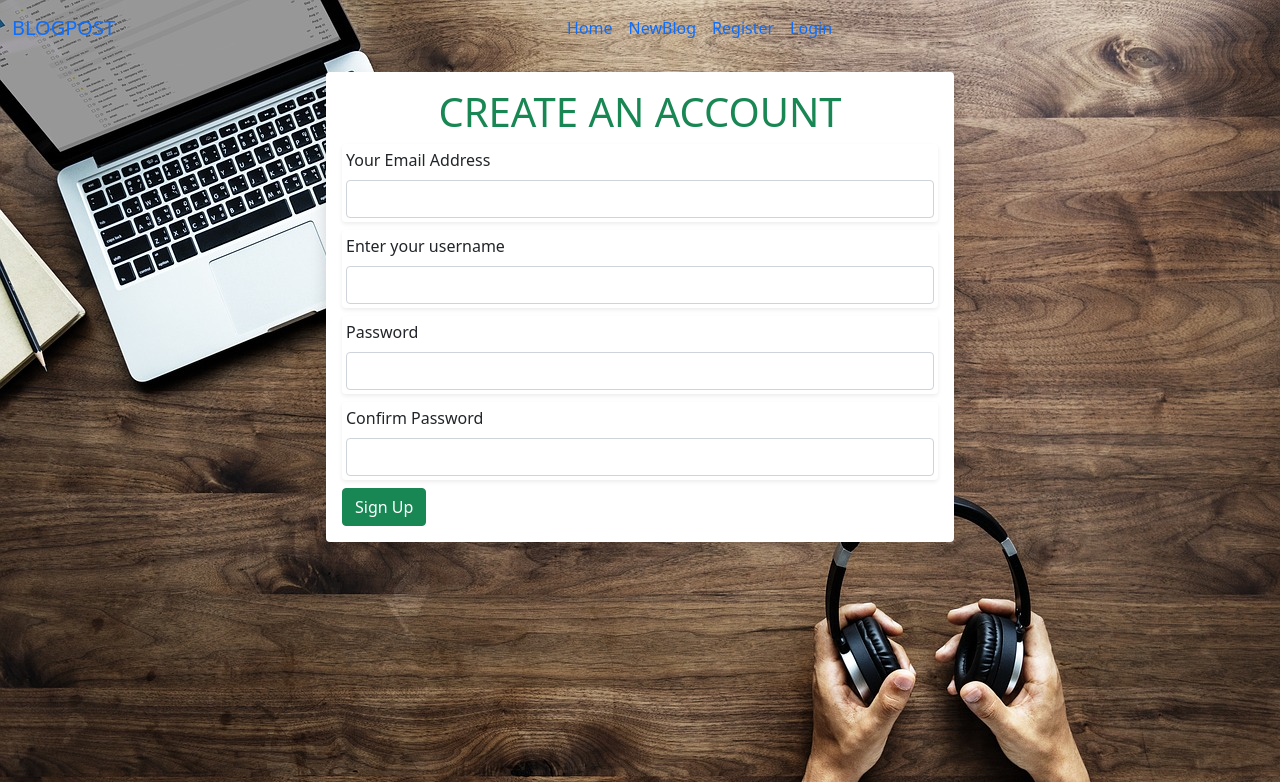
After one commit to kipsang01/Blogpost, a Flask app: template app/templates/auth/register.html in a window 1280 px wide. The commit adds this page. Shown: the top 782 px of the page. Run offline with Flask 2, Linux system fonts and the light colour scheme; the template is opened without the code that fills it: values that come from a table or form of the project are taken from there, others are empty.

```diff
--- a/app/auth/forms.py
+++ b/app/auth/forms.py
@@ -0,0 +1,31 @@
+from flask_wtf import FlaskForm
+from wtforms import StringField,PasswordField,BooleanField,SubmitField
+from wtforms.validators import Email,Length,EqualTo,InputRequired
+from ..models import User
+from wtforms import ValidationError
+
+
+
+class LoginForm(FlaskForm):
+    email = StringField('Your Email Address',validators=[InputRequired(),Email()])
+    password = PasswordField('Password',validators =[InputRequired()])
+    remember = BooleanField('Remember me')
+    submit = SubmitField('Sign In')
+
+
+class RegistrationForm(FlaskForm):
+    email = StringField('Your Email Address',validators=[InputRequired(),Email()])
+    username = StringField('Enter your username',validators = [InputRequired()])
+    password = PasswordField('Password',validators = [InputRequired(),
+    EqualTo('password2',message = 'Passwords do not match')])
+    password2 = PasswordField('Confirm Password',validators = [InputRequired()])
+    submit = SubmitField('Sign Up')
+
+
+    def validate_email(self,data_field):
+        if User.query.filter_by(email =data_field.data).first():
+            raise ValidationError('There is an account with that email')
+
+    def validate_username(self,data_field):
+        if User.query.filter_by(username = data_field.data).first():
+            raise ValidationError('That username is taken')
--- a/app/main/views.py
+++ b/app/main/views.py
@@ -1,6 +1,7 @@
 from flask import render_template,request,redirect,url_for,abort,flash
 from . import main
 from ..request import get_quotes
+from .forms import PostForm
 
 
 
@@ -8,3 +9,8 @@ from ..request import get_quotes
 def index():
     Quote = get_quotes()
     return render_template('cover.html', Quote=Quote)
+
+@main.route('/addblog')
+def add_blog():
+    form = PostForm()
+    return render_template('home.html' , form=form)
--- /dev/null
+++ b/app/templates/auth/register.html
@@ -0,0 +1,27 @@
+{% extends 'base.html'%}
+{% block body%}
+
+<div class="form w-50 m-auto shadow p-3 mt-3 bg-body rounded">
+    <div class="header text-success text-center">
+        <h1>CREATE AN ACCOUNT</h1>
+    </div>
+    <form method="POST" action="" >
+        {{ form.csrf_token }}
+        <div class=" shadow-sm p-1 mb-2 bg-body rounded">
+            {{ form.email.label (class='form-label') }} {{ form.email (class='form-control')}}
+        </div>
+        <div class="shadow-sm p-1 mb-2 bg-body rounded">
+            {{ form.username.label (class='form-label') }} {{ form.username (class='form-control')}}
+            </div>
+        <div class=" shadow-sm p-1 mb-2 bg-body rounded">
+            {{ form.password.label (class='form-label') }} {{ form.password (class='form-control')}}
+        </div>
+        <div class=" shadow-sm p-1 mb-2 bg-body rounded">
+            {{ form.password2.label (class='form-label') }} {{ form.password2 (class='form-control')}}
+        </div>
+        {{form.submit (class='btn btn-success')}}
+    </form>
+
+</div>
+
+{% endblock%}
--- a/app/templates/base.html
+++ b/app/templates/base.html
@@ -10,6 +10,8 @@
     <link rel="preconnect" href="https://fonts.googleapis.com">
     <link rel="preconnect" href="https://fonts.gstatic.com" crossorigin>
     <link href="https://fonts.googleapis.com/css2?family=Great+Vibes&family=Poppins:wght@300&display=swap" rel="stylesheet">
+    {{mde.css}}
+
     {% if title %}
     <title>{{tittle}}</title>
     {% else %}
@@ -37,6 +39,7 @@
 
         {% endblock %}
     </div>
+    {{mde.js}}
     <script src="https://cdn.jsdelivr.net/npm/bootstrap@5.0.2/dist/js/bootstrap.bundle.min.js" integrity="sha384-MrcW6ZMFYlzcLA8Nl+NtUVF0sA7MsXsP1UyJoMp4YLEuNSfAP+JcXn/tWtIaxVXM" crossorigin="anonymous"></script>
 
 </body>
--- a/app/templates/navbar.html
+++ b/app/templates/navbar.html
@@ -7,8 +7,9 @@
       <div class="collapse navbar-collapse d-flex justify-content-around w-50" id="navbarNavAltMarkup">
         <div class="navbar-nav">
           <a class="nav-link" aria-current="page" href="#">Home</a>
-          <a class="nav-link" href="#">Features</a>
-          <a class="nav-link" href="#">Pricing</a>
+          <a class="nav-link" href="{{ url_for('main.add_blog')}}">NewBlog</a>
+          <a class="nav-link" href="{{ url_for('auth.register')}}">Register</a>
+          <a class="nav-link" href="{{ url_for('auth.login')}}">Login</a>
         </div>
       </div>
     </div>
```
Also changed, not shown: app/__init__.py (+17 -8 lines), app/auth/views.py (+41 -0 lines), app/main/forms.py (+11 -0 lines), app/models.py (+43 -0 lines), app/templates/auth/login.html (added, +22 -0 lines), app/templates/home.html (+13 -1 lines), 3 other files.
